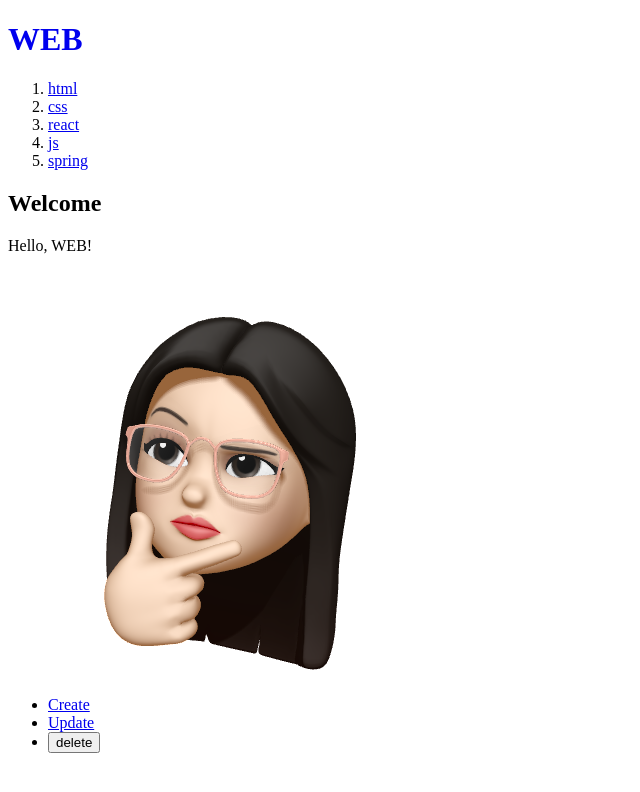
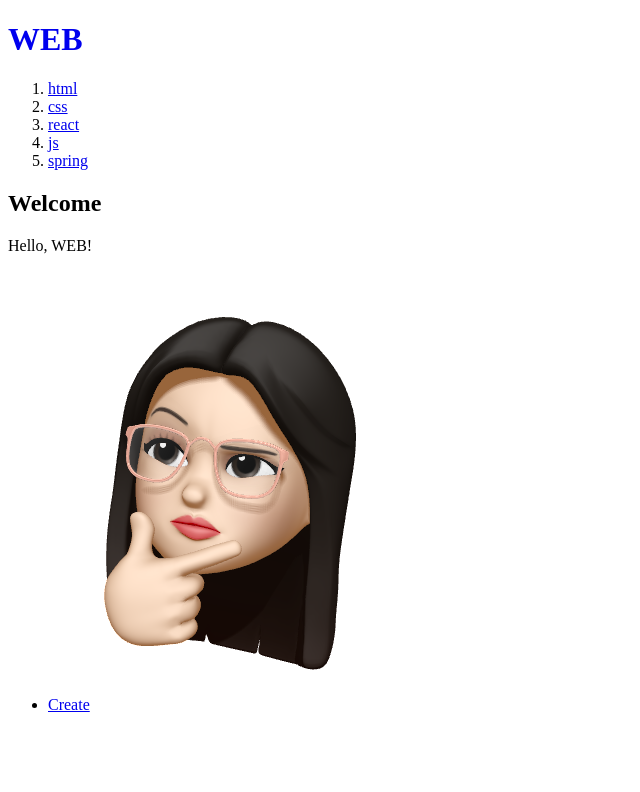
Before and after one commit to jkeum-dev/Nextjs-practice, a Next.js app: page / in a window 1280 px wide. Shown: the top 792 px of the page, without its empty margins (0-640 px from the left). Built offline with nearby package versions, Linux system fonts and the light colour scheme; data requests are answered from the project's data file.

Commit message:
14. update & delete 버튼 구현

```diff
--- /dev/null
+++ b/src/app/Control.js
@@ -0,0 +1,17 @@
+"use client"
+import Link from 'next/link';
+import { useParams } from 'next/navigation';
+
+export function Control() {
+  const params = useParams();
+  const id = params.id;
+  return (
+    <ul>
+      <li><Link href='/create'>Create</Link></li>
+      {id ? <>
+        <li><Link href={'/update/'+id}>Update</Link></li>
+        <li><input type='button' value='delete' /></li>
+      </> : null}
+    </ul>
+  );
+}
--- a/src/app/layout.js
+++ b/src/app/layout.js
@@ -1,5 +1,6 @@
 import Link from 'next/link'
 import './globals.css'
+import { Control } from './Control';
 
 export const metadata = {
   title: 'Web tutorials',
@@ -19,11 +20,7 @@
           })}
         </ol>
         {children}
-        <ul>
-          <li><Link href='/create'>Create</Link></li>
-          <li><Link href='/update/1'>Update</Link></li>
-          <li><input type='button' value='delete'/></li>
-        </ul>
+        <Control />
       </body>
     </html>
   )
```
